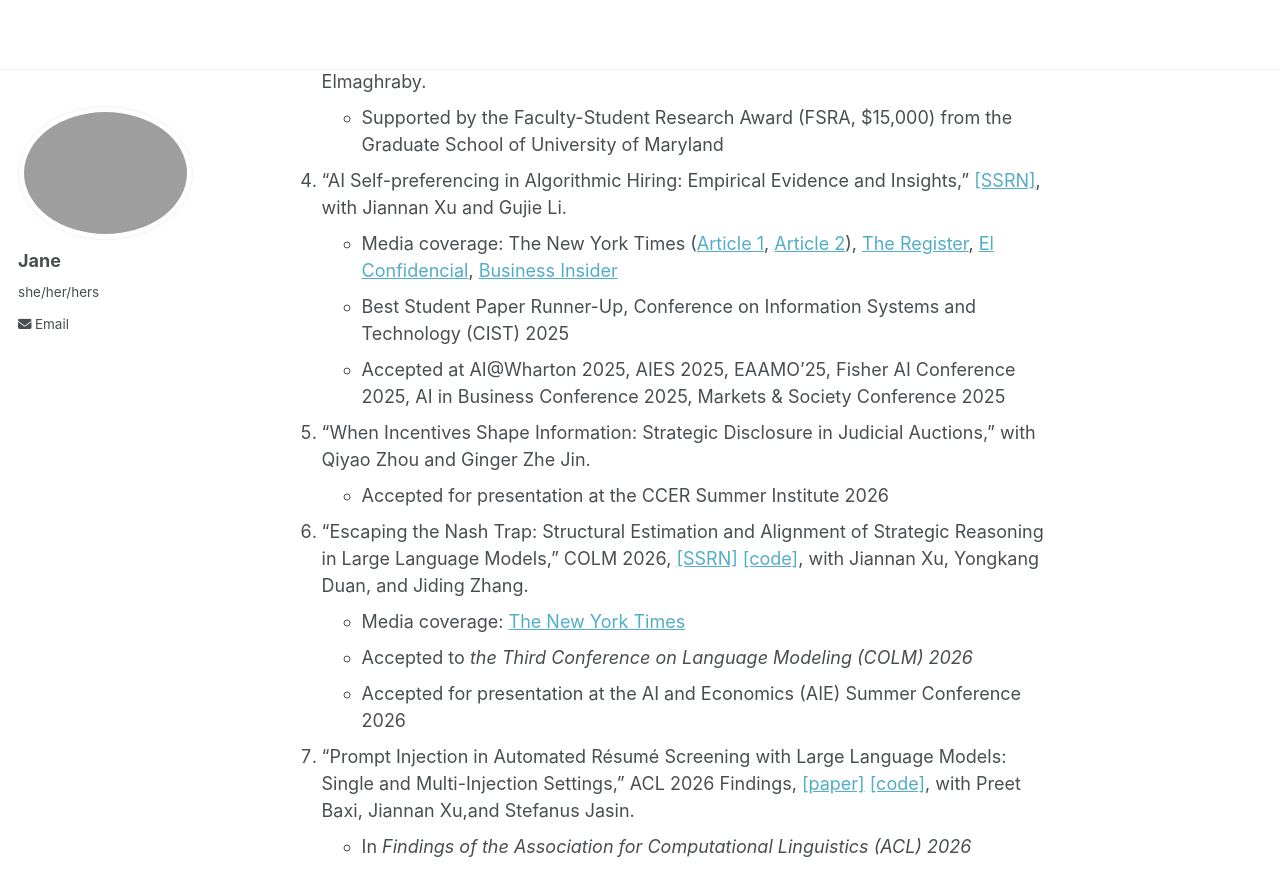
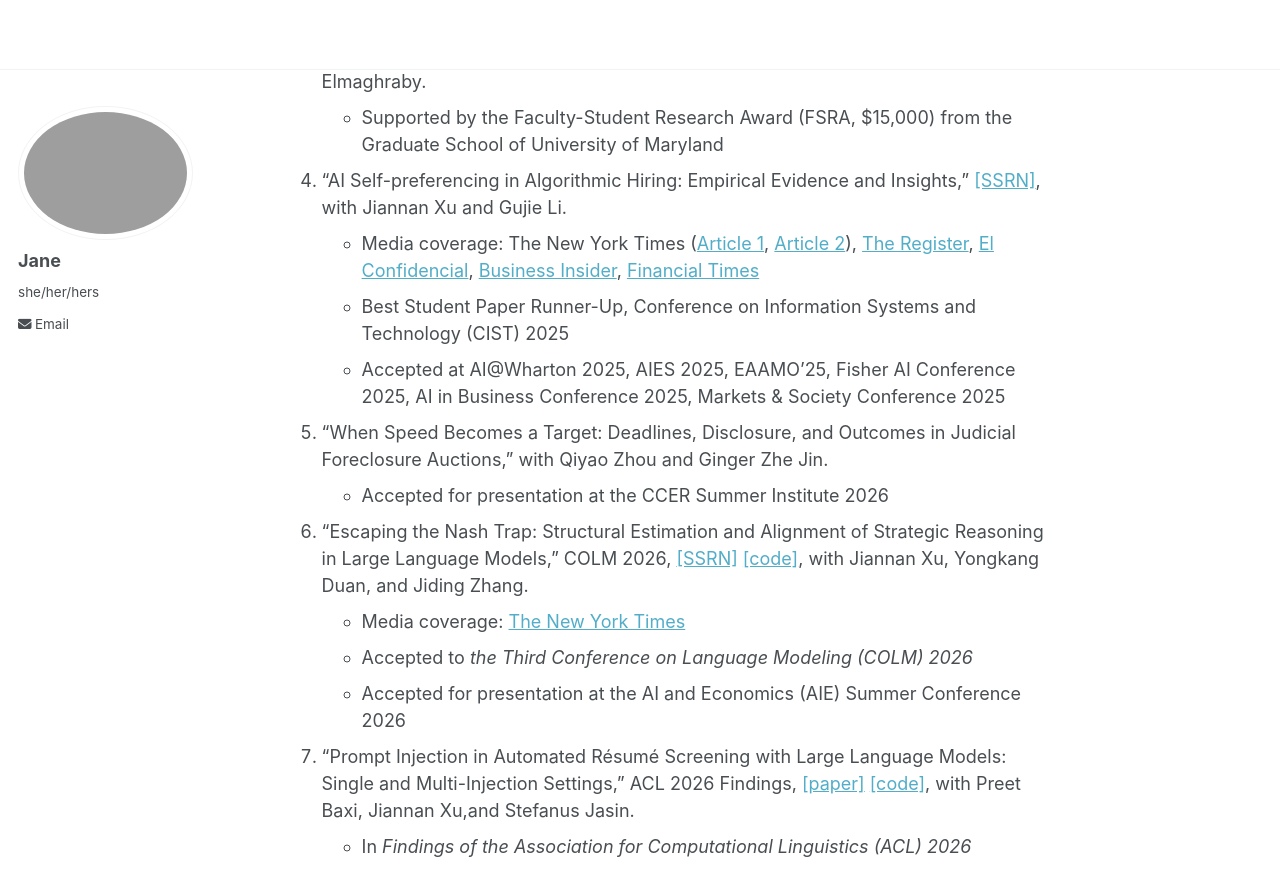
Before and after one commit to jiangyijane/jiangyijane.github.io, a Jekyll site: the page built from _pages/about.md, in a window 1280 px wide and 900 px high, scrolled down 737 px. Shown: the top 896 px of the window. Built offline with Jekyll 4.4.1, drawn with Linux system fonts in a browser that asks for light colours.

Commit message:
Revise media coverage and paper titles in about.md
Updated media coverage and paper titles in the about section.

```diff
--- a/_pages/about.md
+++ b/_pages/about.md
@@ -22,10 +22,10 @@ Research
 3. "AI-Infused Nudges for Supply Chain Decision Making," with Jiannan Xu and Wedad Elmaghraby.
   - Supported by the Faculty-Student Research Award (FSRA, $15,000) from the Graduate School of University of Maryland
 4. "AI Self-preferencing in Algorithmic Hiring: Empirical Evidence and Insights," [[SSRN]](https://papers.ssrn.com/sol3/papers.cfm?abstract_id=5417394), with Jiannan Xu and Gujie Li.
-  - Media coverage: The New York Times ([Article 1](https://www.nytimes.com/2026/06/29/business/artificial-intelligence-workplace-consequences.html?unlocked_article_code=1.t1A.E8FZ.drfKT24fjjJ0&smid=url-share), [Article 2](https://www.nytimes.com/2026/08/14/magazine/ai-chatbots-internet-communication-loops.html?unlocked_article_code=1.6lA.RJyb.7SL-L-F90_oG&smid=url-share)), [The Register](https://www.theregister.com/2025/09/03/ai_hiring_biased/), [El Confidencial](https://www.elconfidencial.com/tecnologia/2026-05-15/cv-empleo-ia-inteligencia-artificial-llm-orbio-sesgos_4350666/), [Business Insider](https://www.businessinsider.com/nvidia-exec-ai-likes-to-use-ai-it-impacts-resumes-2026-5)
+  - Media coverage: The New York Times ([Article 1](https://www.nytimes.com/2026/06/29/business/artificial-intelligence-workplace-consequences.html?unlocked_article_code=1.t1A.E8FZ.drfKT24fjjJ0&smid=url-share), [Article 2](https://www.nytimes.com/2026/08/14/magazine/ai-chatbots-internet-communication-loops.html?unlocked_article_code=1.6lA.RJyb.7SL-L-F90_oG&smid=url-share)), [The Register](https://www.theregister.com/2025/09/03/ai_hiring_biased/), [El Confidencial](https://www.elconfidencial.com/tecnologia/2026-05-15/cv-empleo-ia-inteligencia-artificial-llm-orbio-sesgos_4350666/), [Business Insider](https://www.businessinsider.com/nvidia-exec-ai-likes-to-use-ai-it-impacts-resumes-2026-5), [Financial Times](https://www.ft.com/content/b7671d34-878e-45ae-ba6e-fd83dfcdd46c?syn-25a6b1a6=1)
   - Best Student Paper Runner-Up, Conference on Information Systems and Technology (CIST) 2025
   - Accepted at AI@Wharton 2025, AIES 2025, EAAMO’25, Fisher AI Conference 2025, AI in Business Conference 2025, Markets & Society Conference 2025
-5. "When Incentives Shape Information: Strategic Disclosure in Judicial Auctions," with Qiyao Zhou and Ginger Zhe Jin.
+5. "When Speed Becomes a Target: Deadlines, Disclosure, and Outcomes in Judicial Foreclosure Auctions," with Qiyao Zhou and Ginger Zhe Jin.
   - Accepted for presentation at the CCER Summer Institute 2026
 6. "Escaping the Nash Trap: Structural Estimation and Alignment of Strategic Reasoning in Large Language Models," COLM 2026, [[SSRN]](https://papers.ssrn.com/sol3/papers.cfm?abstract_id=6993719) [[code]](https://github.com/jiannan-xu/colm2026_nash_trap), with Jiannan Xu, Yongkang Duan, and Jiding Zhang.
   - Media coverage: [The New York Times](https://www.nytimes.com/2026/06/29/business/artificial-intelligence-workplace-consequences.html?unlocked_article_code=1.t1A.E8FZ.drfKT24fjjJ0&smid=url-share)
```
